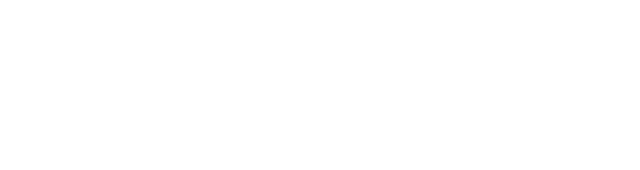
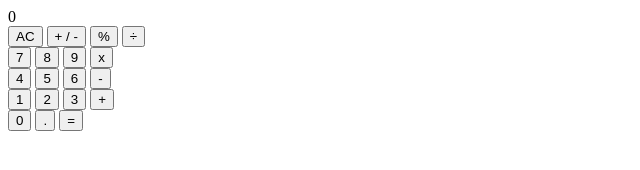
Before and after one commit to chieftainblazer/calculator-app, a plain HTML site: page index.html in a window 1280 px wide. Shown: the whole page, without its empty margins (0-640 px from the left). Drawn offline with Linux system fonts and the light colour scheme.

Commit message:
Filled the index.html with the start code

```diff
--- a/index.html
+++ b/index.html
@@ -7,7 +7,42 @@
     <title>Document</title>
 </head>
 <body>
-
+    <div class="calculator">
+        <div class="row display">0</div>
+        <div class="row">
+            <button id="clear-button" value="AC">AC</button>
+            <button id="sign-button" value="change-sign">
+                <span>+</span>
+                <span>/</span>
+                <span>-</span>
+            </button>
+            <button id="percentage-button" value="%">%</button>
+            <button id="division-button" value="÷">÷</button>
+        </div>
+        <div class="row">
+            <button id="seven-button" value="7">7</button>
+            <button id="eight-button" value="8">8</button>
+            <button id="nine-button" value="9">9</button>
+            <button id="multiply-button" value="x">x</button>
+        </div>
+        <div class="row">
+            <button id="four-button" value="4">4</button>
+            <button id="five-button" value="5">5</button>
+            <button id="six-button" value="6">6</button>
+            <button id="subtract-button" value="-">-</button>
+        </div>
+        <div class="row">
+            <button id="one-button" value="1">1</button>
+            <button id="two-button" value="2">2</button>
+            <button id="three-button" value="3">3</button>
+            <button id="add-button" value="+">+</button>
+        </div>
+        <div class="row">
+            <button id="zero-button" value="0">0</button>
+            <button id="decimal-button" value=".">.</button>
+            <button id="equals-button" value="=">=</button>
+        </div>
+    </div>
     <script src="./script.js"></script>
 </body>
 </html>
```
